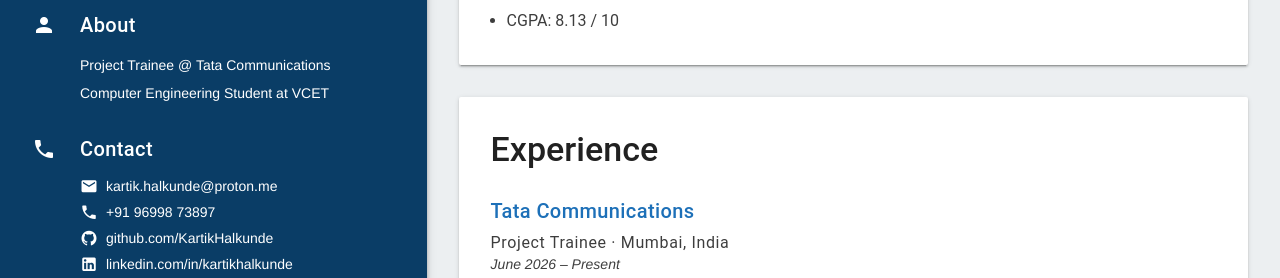
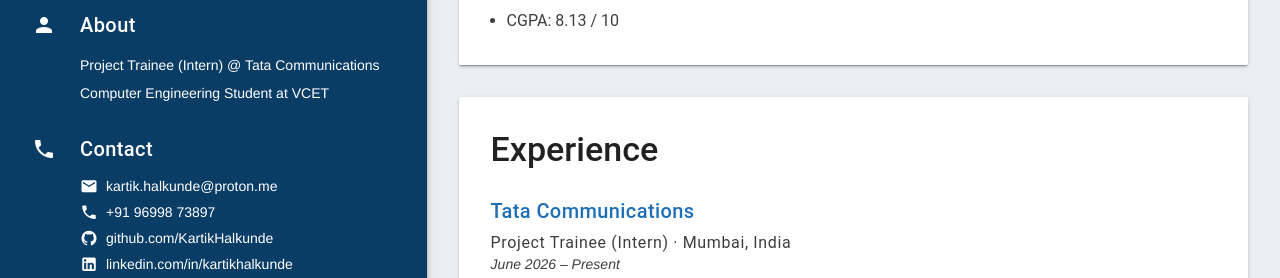
Before and after one commit to KartikHalkunde/kartikhalkunde.github.io, a plain HTML site: page index.html in a window 1280 px wide. Shown: the part 211-489 px from the top of the page. Drawn offline with Linux system fonts and the light colour scheme.

Commit message:
Update index.html

```diff
--- a/index.html
+++ b/index.html
@@ -35,7 +35,7 @@
                 <i class="mdi mdi-account mdi-24px"></i>
                 <div>
                     <h2 class="mdl-typography--title">About</h2>
-                    <p>Project Trainee @ Tata Communications</p>
+                    <p>Project Trainee (Intern) @ Tata Communications</p>
                     <p>Computer Engineering Student at VCET</p>
                 </div>
             </section>
@@ -126,7 +126,7 @@
                 <h2 class="mdl-typography--display-1">Experience</h2>
                 <section>
                     <h3 class="mdl-typography--title mdl-color-text--indigo-500">Tata Communications</h3>
-                    <p class="mdl-typography--subhead mdl-typography--subhead-color-contrast">Project Trainee · Mumbai,
+                    <p class="mdl-typography--subhead mdl-typography--subhead-color-contrast">Project Trainee (Intern) · Mumbai,
                         India</p>
                     <p class="mdl-typography--body-1 mdl-typography--body-1-color-contrast">
                         June 2026 – Present
```
